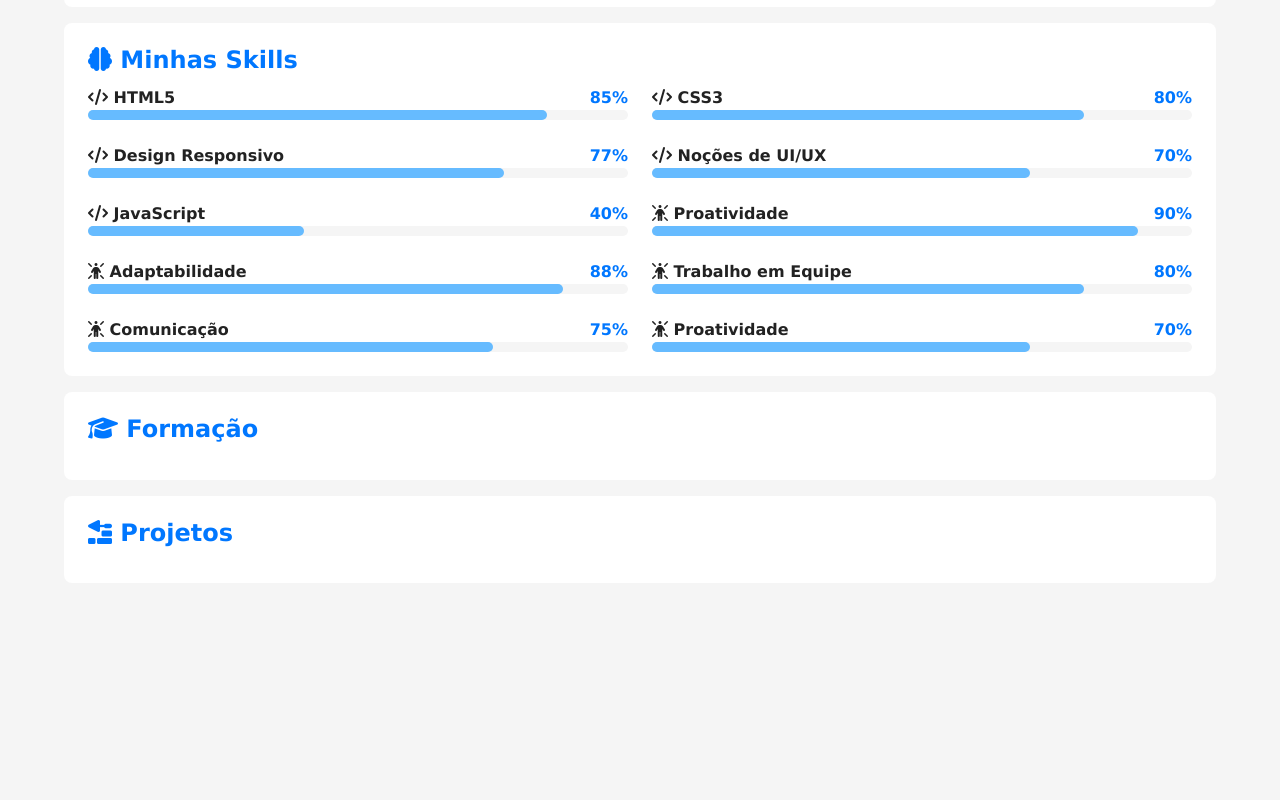
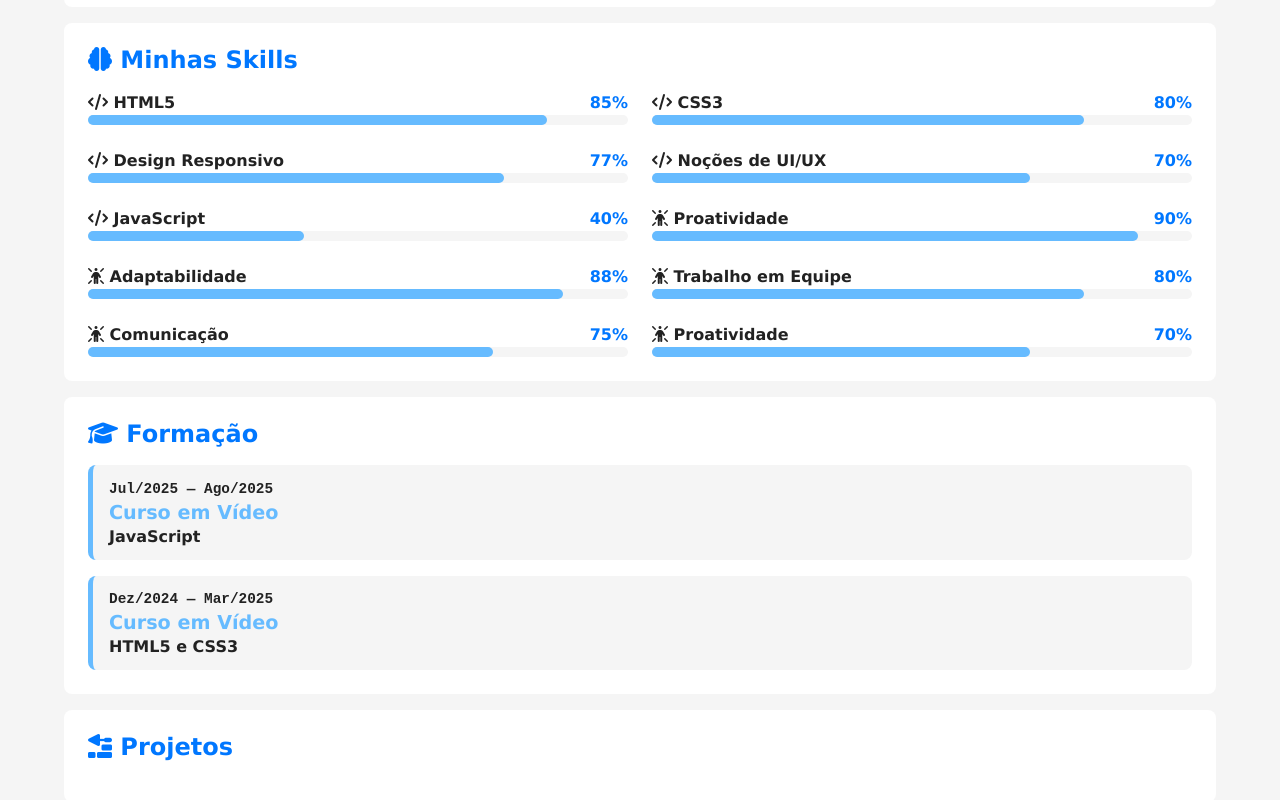
Before and after one commit to josegabrieldev/projeto-portfolio, a plain HTML site: page index.html in a window 1280 px wide. Shown: the part 469-1269 px from the top of the page. Before the commit the page ends 1084 px from the top, so only its background shows below. Drawn offline with Linux system fonts and the light colour scheme.

Commit message:
Area de Formações

```diff
--- a/estilos/style.css
+++ b/estilos/style.css
@@ -116,7 +116,7 @@ article {
 
 article h2 {
   color: var(--destaque);
-  margin-bottom: .9rem;
+  margin-bottom: 1.2rem;
 }
 
 #skill-container {
@@ -154,6 +154,43 @@ article h2 {
   border-radius: 5px;
 }
 
+#formacao-container {
+  display: flex;
+  flex-direction: column-reverse;
+  gap: 1rem;
+}
+
+#formacao-container .curso {
+  background-color: var(--fundo-principal);
+  border-radius: 8px;
+  border-left: 5px solid var(--destaque-inverso);
+  padding: .7rem 1rem;
+  transition: border-width 0.5s ease, border-color 0.5s ease;
+}
+
+#formacao-container .curso:hover {
+  border-color: var(--destaque);
+  border-left-width: 15px;
+  cursor: pointer;
+}
+
+#formacao-container .periodo {
+  font-family: 'Courier New', Courier, monospace;
+  font-size: 0.9em;
+  font-weight: bold;
+  color: var(--texto);
+}
+
+#formacao-container .instituicao {
+  font-size: 1.2em;
+  color: var(--destaque-inverso);
+}
+
+#formacao-container .titulacao {
+  font-weight: bold;
+  color: var(--texto);
+}
+
 @media screen And (min-width: 768px) {
   #skill-container {
     grid-template-columns: 1fr 1fr;
--- a/index.html
+++ b/index.html
@@ -196,6 +196,20 @@
 
             <article id="formacao">
                 <h2><i class="fa-solid fa-graduation-cap"></i> Formação</h2>
+
+                <div id="formacao-container">
+                    <div class="curso">
+                        <p class="periodo">Dez/2024 — Mar/2025</p>
+                        <h3 class="instituicao">Curso em Vídeo</h3>
+                        <p class="titulacao">HTML5 e CSS3</p>
+                    </div>
+
+                    <div class="curso">
+                        <p class="periodo">Jul/2025 — Ago/2025</p>
+                        <h3 class="instituicao">Curso em Vídeo</h3>
+                        <p class="titulacao">JavaScript</p>
+                    </div>
+                </div>
             </article> <!-- Fim article#formacao-->
 
             <article id="projetos">
```
